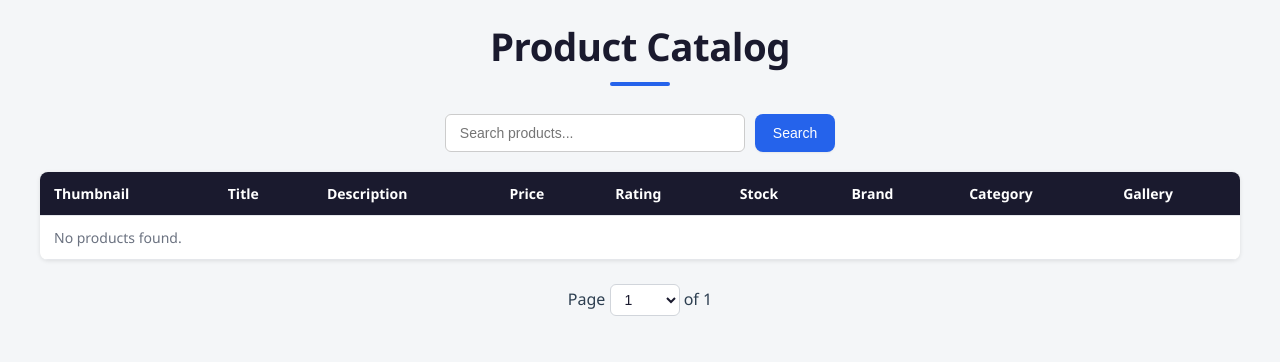
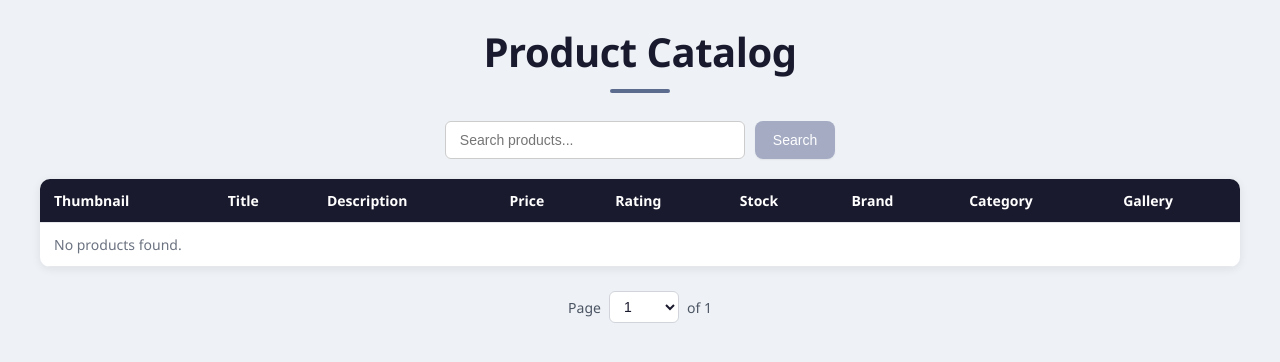
Before and after one commit to adikap19/product-table-assignment, a Flask app: page / in a window 1280 px wide. Shown: the top 362 px of the page. Run offline with Flask 3, Linux system fonts and the light colour scheme; data that the repository does not hold is empty.

Commit message:
visual styling

```diff
--- a/static/css/style.css
+++ b/static/css/style.css
@@ -6,9 +6,9 @@
 
 body {
   font-family: "Segoe UI", Tahoma, Geneva, Verdana, sans-serif;
-  background-color: #f4f6f8;
+  background-color: #eef1f5;
   color: #2c3e50;
-  padding: 20px;
+  padding: 24px;
 }
 
 .container {
@@ -20,8 +20,8 @@ h1 {
     text-align: center;
     margin-bottom: 28px;
     color: #1a1a2e;
-  font-size: 2.4rem;
-  font-weight: 700;
+    font-size: 2.5rem;
+    font-weight: 800;
     letter-spacing: -0.5px;
     position: relative;
     padding-bottom: 14px;
@@ -35,7 +35,7 @@ h1::after {
   transform: translateX(-50%);
   width: 60px;
   height: 4px;
-  background-color: #2563eb;
+  background-color: #5b6c8f;
   border-radius: 2px;
 }
 
@@ -55,24 +55,23 @@ h1::after {
   font-size: 14px;
 }
 
-.search-btn,
-.clear-btn,
-.page-btn {
+.search-btn, .clear-btn, .page-btn {
     padding: 10px 18px;
-  background-color: #2563eb;
+    background: linear-gradient(135deg, #a4abc3 0%, #a4abc3 100%);
     color: white;
     border: none;
     border-radius: 6px;
     cursor: pointer;
     text-decoration: none;
     font-size: 14px;
-  transition: background-color 0.2s;
+    transition: transform 0.15s, box-shadow 0.15s;
 }
 
 .search-btn:hover,
 .clear-btn:hover,
 .page-btn:hover {
-  background-color: #1d4ed8;
+  transform: translateY(-1px);
+  box-shadow: 0 4px 8px rgba(125, 136, 163, 0.3);
 }
 
 .clear-btn {
@@ -88,9 +87,9 @@ h1::after {
   width: 100%;
   border-collapse: collapse;
   background: white;
-  border-radius: 8px;
+  border-radius: 10px;
   overflow: hidden;
-  box-shadow: 0 1px 4px rgba(0, 0, 0, 0.1);
+  box-shadow: 0 2px 10px rgba(26, 26, 46, 0.08);
 }
 
 .product-table th,
@@ -135,7 +134,7 @@ h1::after {
 /* Gallery */
 .gallery-btn {
   padding: 6px 12px;
-  background-color: #059669;
+  background-color: #8ea7c3;
   color: white;
   border: none;
   border-radius: 4px;
@@ -144,7 +143,8 @@ h1::after {
 }
 
 .gallery-btn:hover {
-  background-color: #047857;
+    transform: translateY(-1px);
+    box-shadow: 0 4px 8px rgba(125, 136, 163, 0.3);
 }
 
 .gallery-container {
@@ -186,7 +186,7 @@ h1::after {
   text-align: center;
 }
 
-/* Page jump dropdown */בא
+/* Page jump dropdown */
 .page-jump {
   display: flex;
   align-items: center;
```
Lines whose indentation alone changed are shown as unchanged.
